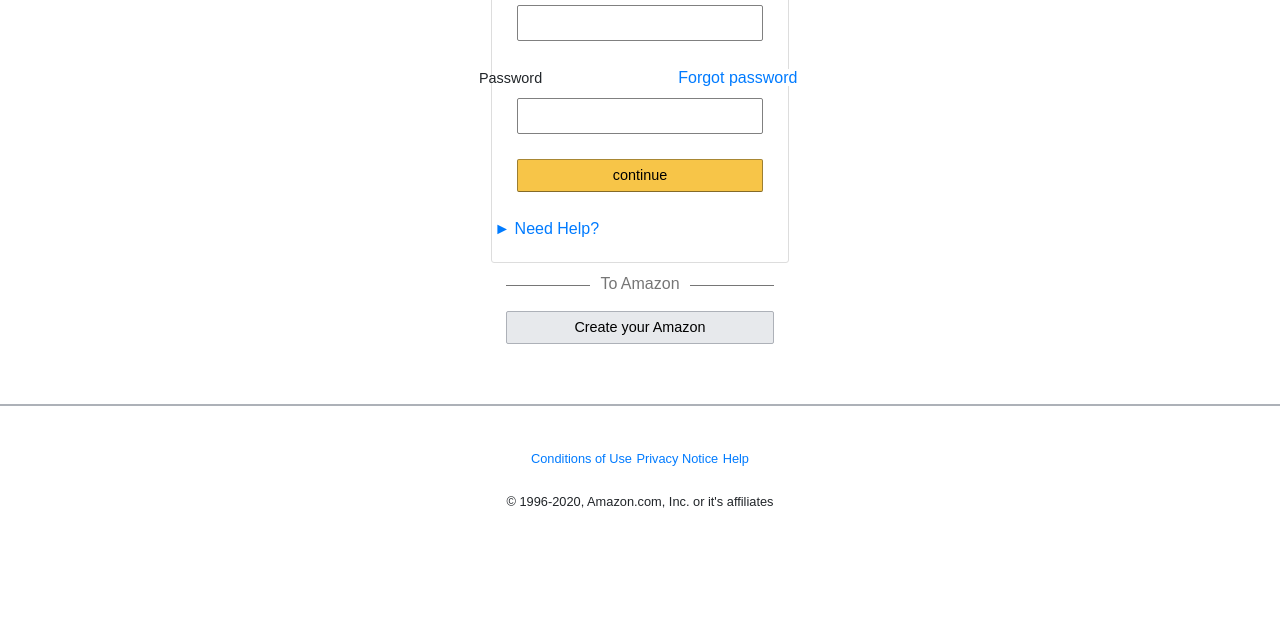
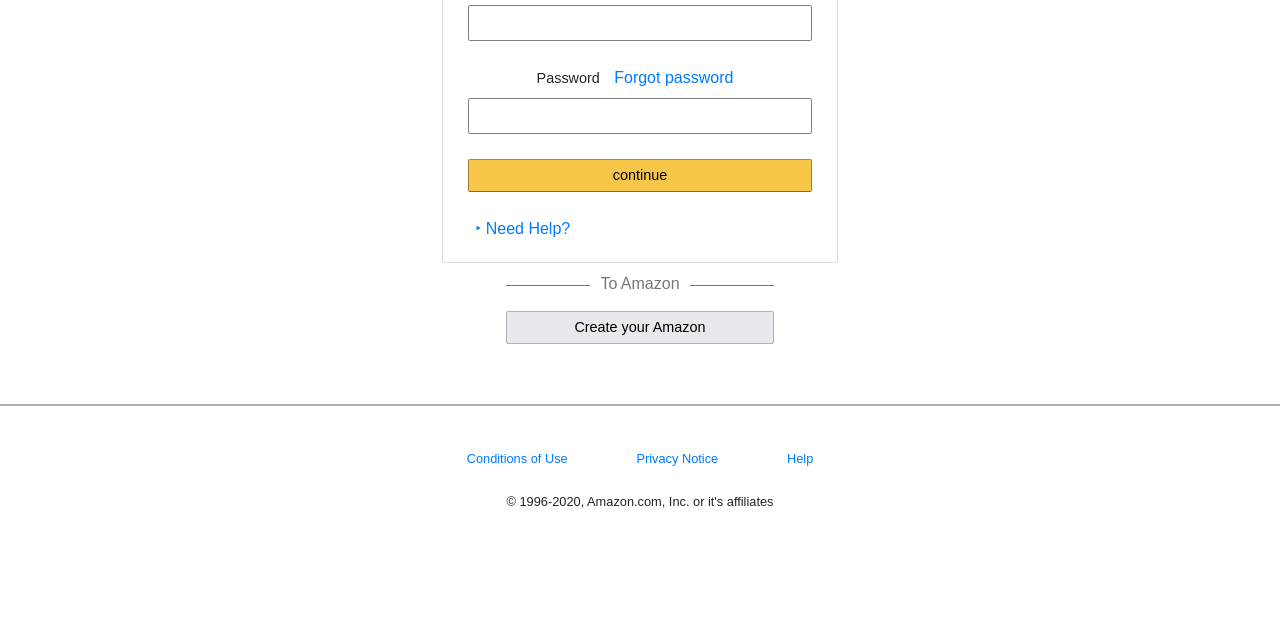
Before and after one commit to aa-ag/signin_final, a plain HTML site: page index.html in a window 1280 px wide. Shown: the part 168-800 px from the top of the page. Drawn offline with nearby package versions, Linux system fonts and the light colour scheme.

Commit message:
fixed formatting, only missing justification in forgot password | Aaron

```diff
--- a/css/main.css
+++ b/css/main.css
@@ -13,7 +13,7 @@
     margin: 0 auto;
 }
 fieldset {
-    width: 75%;
+    width: 100%;
 }
 fieldset {
     border: 1px solid #ddd;
@@ -40,7 +40,7 @@
 }
 .need-help {
     position: relative;
-    transform: translate(-38%, 0);
+    transform: translate(-34%, 0);
 
 }
 h6, button {
@@ -67,6 +67,21 @@
     border-radius: 2px;
     margin-bottom: 20px;
 }
+div > fieldset > h2 {
+    text-align: left;
+}
+label[for="email"] {
+    text-align: left;
+    display: block;
+}
+label[for="password"] {
+    position: relative;
+    bottom: 0;
+}
+.forgotpass, .need-help {
+    position: relative;
+    bottom: 0vh;
+}
 footer {
     border-top: 2px solid #adb1b8;
 }
@@ -81,20 +96,3 @@
     text-align: center;
     padding: 2px;
 }
-div > fieldset > h2 {
-    text-align: left;
-}
-label[for="email"] {
-    text-align: left;
-    display: block;
-}
-label[for="password"] {
-    position: relative;
-    bottom: 0;
-    right: 4.5vw;
-}
-.forgotpass {
-    position: relative;
-    bottom: 0vh;
-    right: -5vw;
-}
--- a/index.html
+++ b/index.html
@@ -7,7 +7,7 @@
 <link rel="stylesheet" href="https://cdnjs.cloudflare.com/ajax/libs/twitter-bootstrap/4.4.1/css/bootstrap.min.css">
 <link rel="stylesheet" href="https://cdnjs.cloudflare.com/ajax/libs/font-awesome/5.13.0/css/all.min.css">
 <link rel="stylesheet" href="css/main.css">
-<title>Amazon Replica Walkthrough</title>
+<title>Amazon Sign-In Replica</title>
 </head>
 <body>
     <!--Image Logo Placeholder-->
@@ -28,7 +28,7 @@
                 <input type="submit" value="continue">
             </form>
             <a href="#">
-                <p class="need-help">► Need Help?</p>
+                <p class="need-help">&#8227; Need Help?</p>
             </a>
         </fieldset>
         <!--New To Amazon Area-->
@@ -40,7 +40,7 @@
     <!--Footer Area-->
     <footer class="col-md-12">
         <div class="col-md-4 offset-md-4 footerElem">
-            <div class="center-span">
+            <div class="center-span d-flex justify-content-between">
                 <a href="#"><p>Conditions of Use</p></a>
                 <a href="#"><p>Privacy Notice</p></a>
                 <a href="#"><p>Help</p></a>
```
